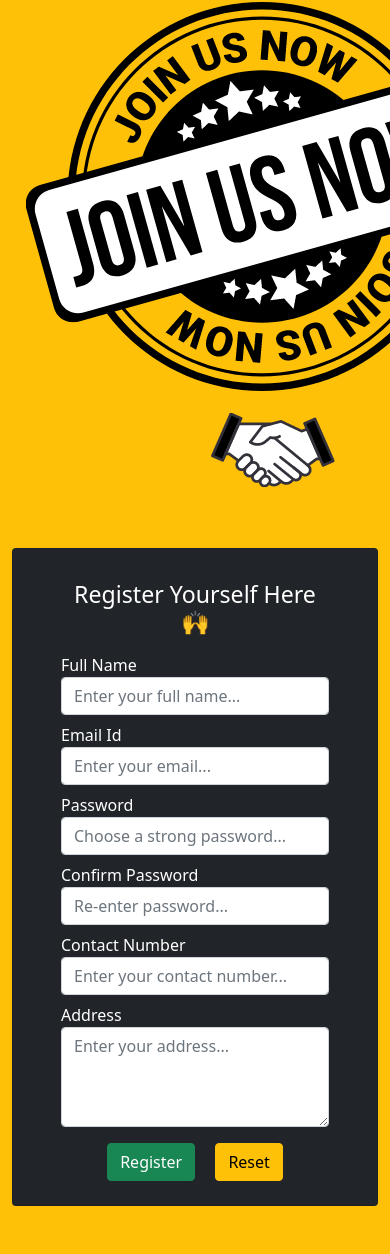
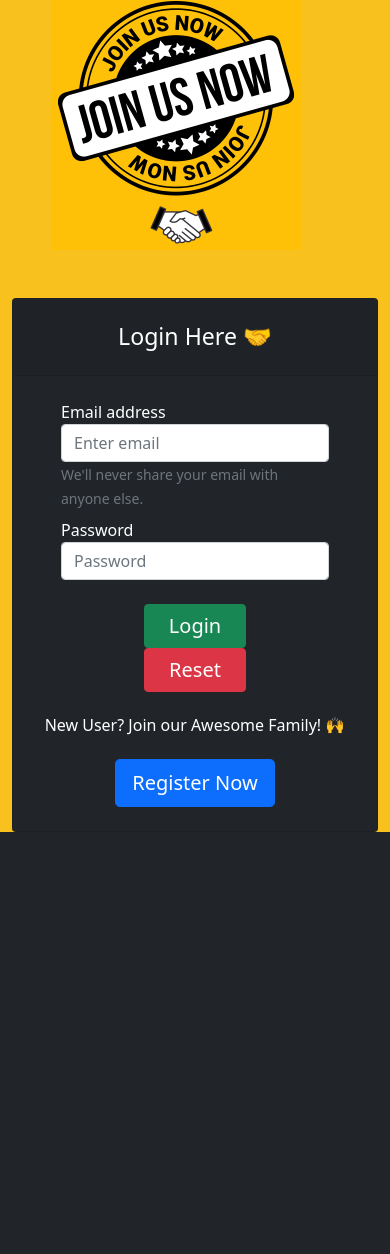
Before and after one commit to Fanatic-Coders/UnTuned, a Flask app: page /login in a window 390 px wide; the page is wider, and only the part inside the window is pictured. Shown: the part 111-1365 px from the top of that part. After the commit the page ends 943 px from the top of that part, so only its background shows below. Run offline with Flask 2, Linux system fonts and the light colour scheme.

Commit message:
Added Login page and responsiveness

```diff
--- a/app.py
+++ b/app.py
@@ -15,7 +15,7 @@ def about():
 
 @app.route('/login')
 def login():
-    return render_template('register.html')
+    return render_template('login.html')
 
 
 @app.route('/register')
@@ -25,7 +25,7 @@ def register():
 
 @app.route('/contact')
 def contact():
-    return render_template('contact.html')
+    return render_template('register.html')
 
 
 @app.route('/cart')
--- a/static/css/style.css
+++ b/static/css/style.css
@@ -2,6 +2,12 @@
   margin: 0;
   padding: 0;
 }
+
+body{
+  background-color:#F9C11D;
+}
+
+/* Home Page */
 
 .li-hover{
     color:white;
--- a/templates/base.html
+++ b/templates/base.html
@@ -12,7 +12,7 @@
         integrity="sha512-iBBXm8fW90+nuLcSKlbmrPcLa0OT92xO1BIsZ+ywDWZCvqsWgccV3gFoRBv0z+8dLJgyAHIhR35VZc2oM/gI1w=="
         crossorigin="anonymous" referrerpolicy="no-referrer" />
     <link rel="stylesheet" href=" {{ url_for('static' , filename='css/style.css')}} ">
-
+    <link rel="shortcut icon" href="{{ url_for('static' , filename='images/logo-min.png')}}"/>
     <title>
         {% block title %}
 
--- a/templates/login.html
+++ b/templates/login.html
@@ -1 +1,65 @@
 {% extends 'base.html' %}
+
+{% block title %} Login - UnTuned {% endblock title %}
+
+{% block body %}
+  <div class="container">
+    <div class="row">
+      <div class="col-md-6 my-auto">
+        <img
+          src="{{ url_for('static' , filename='images/reg-logo.png')}}"
+          alt="Registration Logo"
+          style="height: 250px; width: 250px; margin-left: 10vw;"
+        />
+      </div>
+      <div class="col-md-6">
+        <div class="card bg-dark text-white mt-5">
+            <div class="card-header">
+                <h3 class="text-center my-3">Login Here 🤝</h3>
+            </div>
+          <div class="card-body px-5">
+
+            <form action="#" method="POST">
+              <div class="form-group my-2">
+                <label for="email">Email address</label>
+                <input
+                  name="email"
+                  type="email"
+                  class="form-control"
+                  id="email"
+                  aria-describedby="emailHelp"
+                  placeholder="Enter email"
+                />
+                <small id="emailHelp" class="form-text text-muted"
+                  >We'll never share your email with anyone else.</small
+                >
+              </div>
+              <div class="form-group">
+                <label for="password">Password</label>
+                <input
+                  name="password"
+                  type="password"
+                  class="form-control"
+                  id="password"
+                  placeholder="Password"
+                />
+              </div>
+              <div class="container text-center mt-4 mb-2">
+                <button type="submit" class="btn btn-success px-4 mx-2 fs-5">
+                  Login
+                </button>
+                <button type="reset" class="btn btn-danger px-4 mx-2 fs-5">Reset</button>
+              </div>
+              </div>
+            </form>
+            <div class="container text-center mb-4">
+                <h6>New User? Join our Awesome Family! 🙌</h6>
+                  <a href="/register"><button type="submit" class="btn btn-primary mt-3 btn-lg btn-block">Register Now</button></a>
+            </div>
+          </div>
+        </div>
+      </div>
+    </div>
+  </div>
+
+{% endblock body %}
--- a/templates/register.html
+++ b/templates/register.html
@@ -1,61 +1,103 @@
 {% extends 'base.html' %}
 
+{% block title %}
+    Register - UnTuned
+{% endblock title %}
+
 {% block body %}
-<div class="bg-warning">
 <div class="container">
-        <div class="col-md-6">
-            <img src="{{ url_for('static' , filename='images/reg-logo.png')}}" alt="Registration Logo"
-                style=" height:auto ; width:auto ; padding:0 ; margin: 0;">
+  <div class="row">
+    <div class="col-md-6 my-auto">
+      <img
+        src="{{ url_for('static' , filename='images/reg-logo.png')}}"
+        alt="Registration Logo"
+        style="height: 250px; width: 250px; margin-left: 10vw"
+      />
     </div>
-        <div class="row py-5">
-            <div class="col-md-6 offset-md-6">
-                <div class="card bg-dark text-white">
+    <div class="col-md-6 my-auto">
+      <div class="card bg-dark text-white my-5">
+        <div class="card-header">
+            <h3 class="text-center my-3">Register Yourself Here 🙌</h3>
+        </div>
         <div class="card-body px-5">
-
-                        <h3 class="text-center my-3">Register Yourself Here 🙌</h3>
-
-                        <form action="RegisterServlet" method="POST">
-
+          <form action="#" method="POST">
             <div class="form-group my-2">
               <label for="name">Full Name</label>
-                                <input name="name" type="text" class="form-control" id="name"
-                                    aria-describedby="emailHelp" placeholder="Enter your full name..." required />
+              <input
+                name="name"
+                type="text"
+                class="form-control"
+                id="name"
+                aria-describedby="emailHelp"
+                placeholder="Enter your full name..."
+                required
+              />
             </div>
-
             <div class="form-group my-2">
               <label for="email">Email Id</label>
-                                <input name="email" type="email" class="form-control" id="email"
-                                    aria-describedby="emailHelp" placeholder="Enter your email..." required />
+              <input
+                name="email"
+                type="email"
+                class="form-control"
+                id="email"
+                aria-describedby="emailHelp"
+                placeholder="Enter your email..."
+                required
+              />
             </div>
-
             <div class="form-group my-2">
               <label for="password">Password</label>
-                                <input name="password" type="password" class="form-control" id="password"
-                                    aria-describedby="emailHelp" placeholder="Choose a strong password..." required />
+              <input
+                name="password"
+                type="password"
+                class="form-control"
+                id="password"
+                aria-describedby="emailHelp"
+                placeholder="Choose a strong password..."
+                required
+              />
             </div>
-
             <div class="form-group my-2">
               <label for="cpassword">Confirm Password</label>
-                                <input name="cpassword" type="password" class="form-control" id="cpassword"
-                                    aria-describedby="emailHelp" placeholder="Re-enter password..." required />
+              <input
+                name="cpassword"
+                type="password"
+                class="form-control"
+                id="cpassword"
+                aria-describedby="emailHelp"
+                placeholder="Re-enter password..."
+                required
+              />
             </div>
-
             <div class="form-group my-2">
               <label for="phone">Contact Number</label>
-                                <input name="phone" type="number" class="form-control" id="phone"
-                                    aria-describedby="emailHelp" placeholder="Enter your contact number..."
-                                    required="/">
+              <input
+                name="phone"
+                type="number"
+                class="form-control"
+                id="phone"
+                aria-describedby="emailHelp"
+                placeholder="Enter your contact number..."
+                required="/"
+              />
             </div>
-
             <div class="form-group my-2">
               <label for="phone">Address</label>
-                                <textarea name="address" style="height: 100px;" class="form-control"
-                                    placeholder="Enter your address..." required></textarea>
+              <textarea
+                name="address"
+                style="height: 100px"
+                class="form-control"
+                placeholder="Enter your address..."
+                required
+              ></textarea>
             </div>
-
             <div class="container text-center py-2">
-                                <button type="submit" class="btn btn-success mx-2">Register</button>
-                                <button type="reset" class="btn btn-warning mx-2">Reset</button>
+              <button type="submit" class="btn btn-success mx-2 fs-5">
+                Register
+              </button>
+              <button type="reset" class="btn btn-warning mx-2 fs-5">
+                Reset
+              </button>
             </div>
           </form>
         </div>
```
Also changed, not shown: details.txt (+43 -0 lines), static/images/logo-min.png (added). Lines whose indentation alone changed are shown as unchanged.
